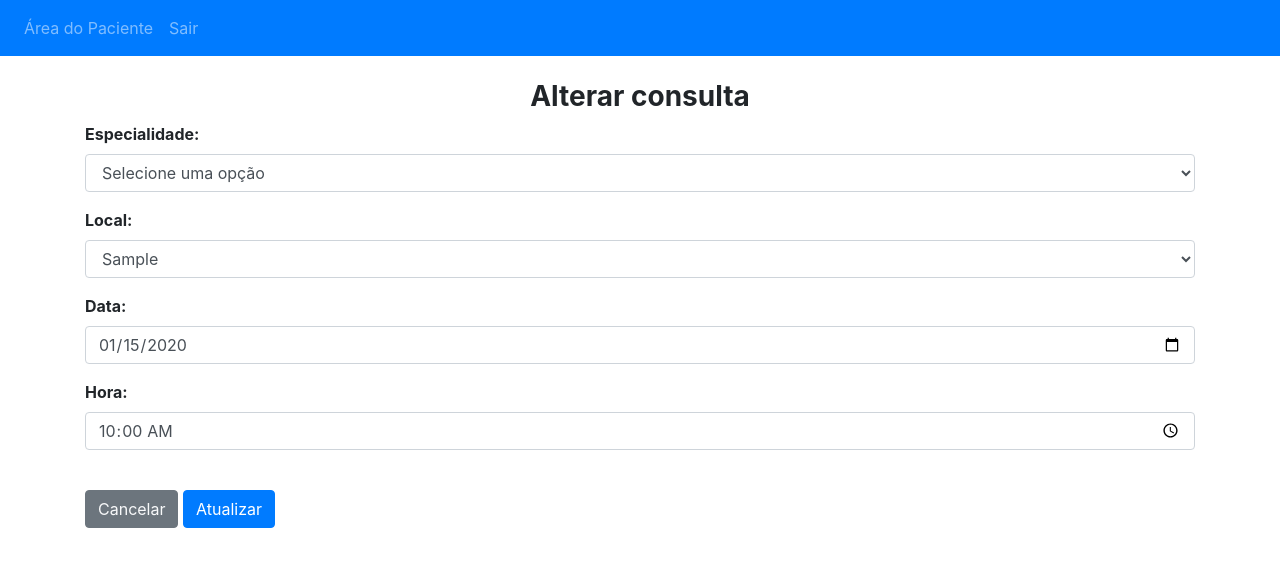
After one commit to alexandrenjr/trabalho-lbd, a Flask app: page /editar/1/ in a window 1280 px wide. The commit adds this page. Shown: the top 567 px of the page. Run offline with Flask 2, Linux system fonts and the light colour scheme; a user stored in the database is signed in; tables that the repository leaves empty hold one stand-in row (values such as "Sample post"); parts of the project's set-up code (start-up, migrations or seed data) failed here and were passed over; some libraries are stand-ins or nearby versions.

Commit message:
Almost done

```diff
--- /dev/null
+++ b/webapp/templates/editar.html
@@ -0,0 +1,35 @@
+{% extends "base.html" %} {% block title %}Alterar consulta{% endblock %} {% block content %}
+<br>
+<h3 align="center"><b>Alterar consulta</b></h3>
+<form action="/editar/{{consulta.cod_consulta}}/" method="POST", autocomplete="off">
+    <div class="form-group">
+      <label for="local"><b>Especialidade:</b></label>
+      <select name="especialidade" class="form-control" id="especialidade" required value="">
+        <option selected disabled hidden>Selecione uma opção</option>
+        {%for especialidade in especialidades%}
+          <option>{{ especialidade[0] }}</option>
+        {%endfor%}
+      </select>
+    </div>
+    <div class="form-group">
+      <label for="local"><b>Local:</b></label>
+      <select name="local" class="form-control" id="local" required value='{{consulta.local}}''>
+        <option selected hidden>{{consulta.local}}</option>
+        <option>Santa Casa</option>
+        <option>Hospital Regional</option>
+        <option>Hospital Universitário</option>
+      </select>
+    </div>
+    <div class="form-group">
+        <label for="data"><b>Data:</b></label>
+        <input class="form-control" id="data" name="data" type="date" required value='{{consulta.data}}''>
+    </div>
+    <div class="form-group">
+      <label for="hora"><b>Hora:</b></label>
+      <input class="form-control" id="hora" name="hora" type="time" required value='{{consulta.hora}}'>
+    </div>
+    <br/>
+    <button type="button" class="btn btn-secondary"><a class="text-light" href="/consultas">Cancelar</a></button>
+    <button type="submit" class="btn btn-primary">Atualizar</button>
+</form>
+{% endblock %}
--- a/webapp/templates/novaconsulta.html
+++ b/webapp/templates/nova.html
@@ -29,6 +29,7 @@
       <input class="form-control" id="hora" name="hora" type="time">
     </div>
     <br/>
+    <button type="button" class="btn btn-secondary"><a class="text-light" href="/consultas">Cancelar</a></button>
     <button type="submit" class="btn btn-primary">Agendar</button>
 </form>
 {% endblock %}
--- a/webapp/views.py
+++ b/webapp/views.py
@@ -19,8 +19,10 @@ def paciente():
 @views.route('/consultas', methods=['GET', 'POST'])
 @login_required
 def consultas():
-
-    return render_template("consultas.html", user=current_user)
+    consultas = Consulta.query.filter_by(cns_paciente=current_user.cns)
+    nomePrfssnlSd = Consulta.query.all()
+    print(nomePrfssnlSd)
+    return render_template("consultas.html", user=current_user, consultas=consultas, profissional_saude=nomePrfssnlSd)
 
 @views.route('/nova-consulta/', methods=['GET', 'POST'])
 @login_required
@@ -40,24 +42,34 @@ def nova_consulta():
             data=data
         )
 
+        cr = Profissional_saude.query.filter_by(especialidade=especialidade).first()
+        novaConsulta.profissional_saude.append(cr)
         db.session.add(novaConsulta)
         db.session.commit()
 
         return redirect('/consultas')
-    return render_template("novaconsulta.html", user=current_user, especialidades=especialidades)
+    return render_template("nova.html", user=current_user, especialidades=especialidades)
 
-@views.route('/editar/<cod_consulta>')
+@views.route('/editar/<cod_consulta>/', methods=['GET', 'POST'])
 @login_required
 def editar(cod_consulta):
     consulta = Consulta.query.get(cod_consulta)
-    db.session.delete(consulta)
-    db.session.commit()
+    especialidades = db.session.query(Profissional_saude.especialidade)
 
-    return redirect('/consultas')
+    if request.method == 'POST':
+        consulta.especialidade = request.form.get('especialidade')
+        consulta.local = request.form.get('local')
+        consulta.data = request.form.get('data')
+        consulta.hora = request.form.get('hora')
 
-@views.route('/apagar/<cod_consulta>')
+        db.session.commit()
+
+        return redirect('/consultas')
+    return render_template("editar.html", user=current_user, consulta=consulta, especialidades=especialidades)
+
+@views.route('/desmarcar/<cod_consulta>')
 @login_required
-def apagar(cod_consulta):
+def desmarcar(cod_consulta):
     consulta = Consulta.query.get(cod_consulta)
     db.session.delete(consulta)
     db.session.commit()
```
Also changed, not shown: webapp/templates/consultas.html (+8 -6 lines).
